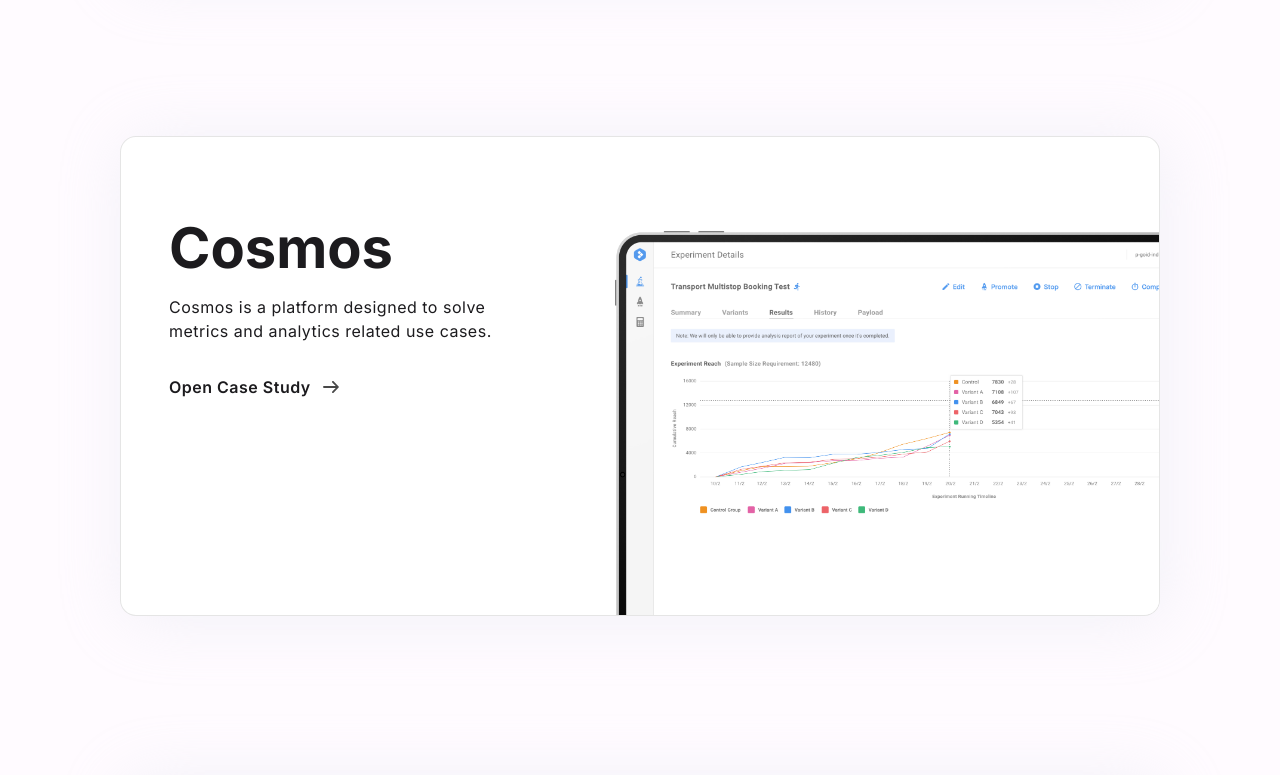
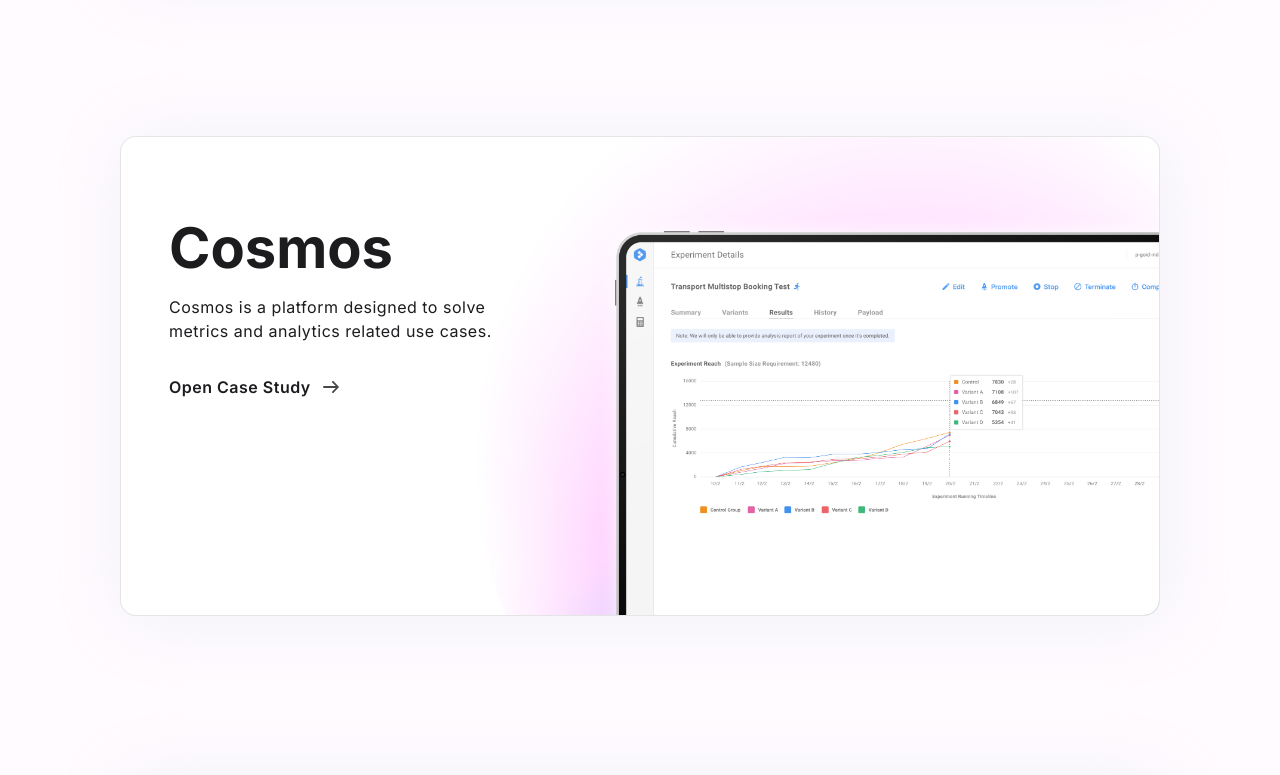
Before and after one commit to p4suhag/portfolio, a Next.js app: page / in a window 1280 px wide. Shown: the part 1320-2095 px from the top of the page. Built offline with nearby package versions, Linux system fonts and the light colour scheme.

Commit message:
Add gradient bg to case study tiles at home page

```diff
--- a/styles/global.css
+++ b/styles/global.css
@@ -124,7 +124,8 @@ h1, h2, h3, h4, h5 {
 	width: 24px;
 	position: relative;
 	filter: grayscale(100%);
-	transition: left 0.2s ease-in-out;
+	left: 0;
+	transition: left 0.15s ease-in-out;
 }
 
 .hide {
@@ -272,14 +273,37 @@ h1, h2, h3, h4, h5 {
 }
 
 
-
 .project_tile_image {
 	position: relative;
   left: 45%;
   top: -176px;
+  filter: drop-shadow(-2px -2px 8px rgba(255, 255, 255, 0.7));
 }
 
+.litmus_cover:before,
+.cosmos_cover:before,
+.console_cover:before {
+	content: ' ';
+  display: block;
+  position: absolute;
+  right: -160px;
+  bottom: -300px;
+  width: 850px;
+  height: 870px;
+  background-image: url(/mesh1.png);
+  background-position: center;
+  background-size: contain;
+  background-repeat: no-repeat;
+  opacity: 1;
+  transform: rotate(184deg);
+}
 
+.cosmos_cover:before {
+	filter: hue-rotate(209deg);
+}
+.console_cover:before {
+	filter: hue-rotate(346deg);
+}
 
 
 /*----- Connect Page -----*/
```
Also changed, not shown: pages/bio.js (+16 -14 lines), public/mesh1.png (added). Lines whose indentation alone changed are shown as unchanged.
